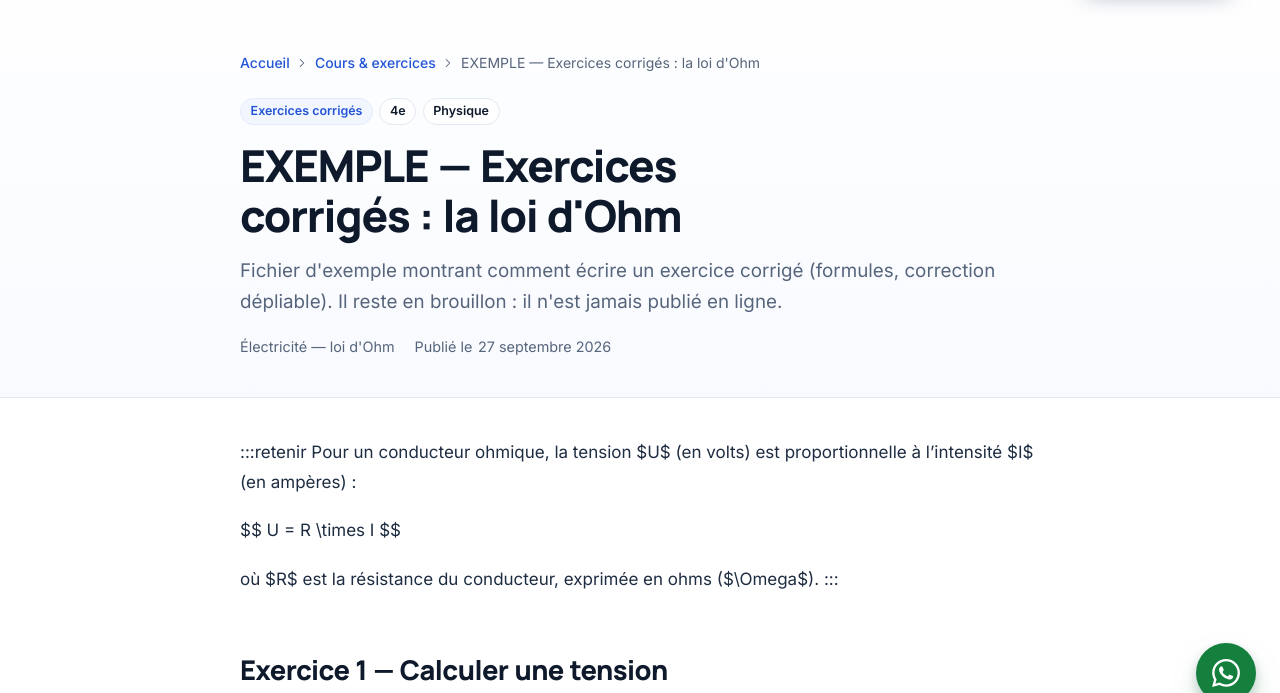
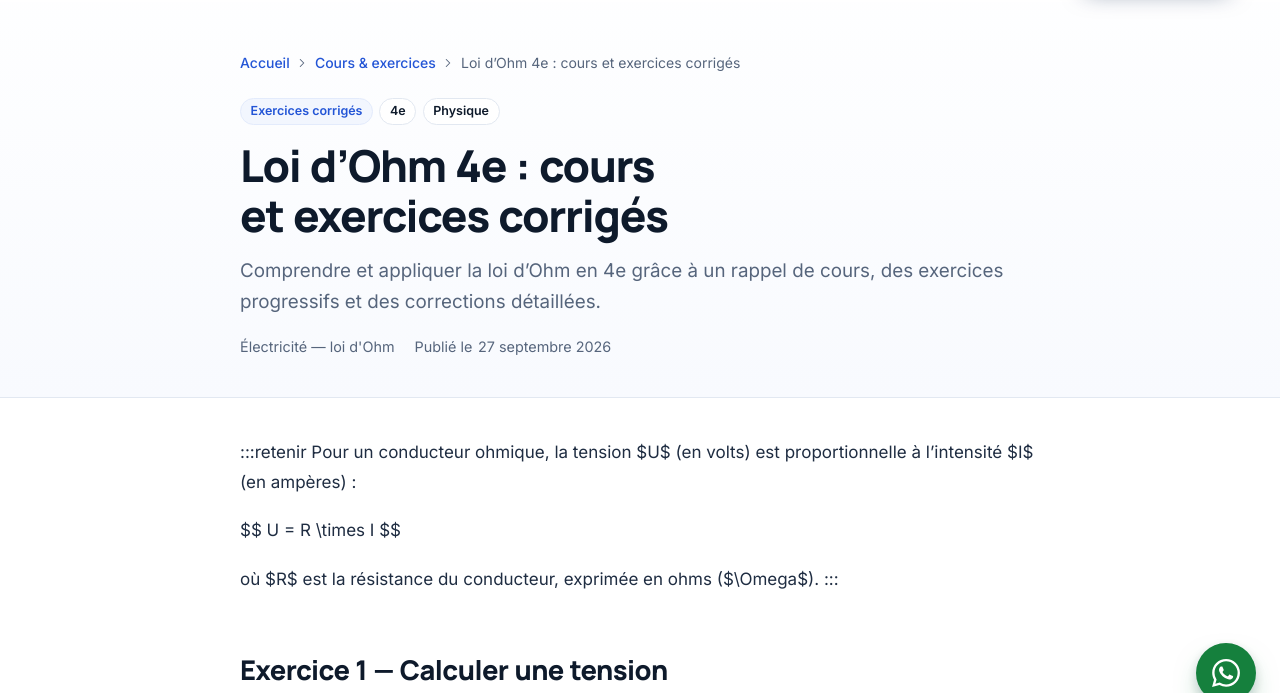
Before and after one commit to afrigerance-commits/Xam-Xam-Academy-website, an Astro site: page /ressources/exemple-exercices-loi-d-ohm in a window 1280 px wide. Shown: the part 73-766 px from the top of the page. Built offline with nearby package versions, Linux system fonts and the light colour scheme; Astro itself is replaced by a stand-in of ours.

Commit message:
Turn Ohm law example into first real SEO lesson

```diff
--- a/src/content/ressources/exemple-exercices-loi-d-ohm.md
+++ b/src/content/ressources/exemple-exercices-loi-d-ohm.md
@@ -1,10 +1,10 @@
 ---
-titre: "EXEMPLE — Exercices corrigés : la loi d'Ohm"
+titre: "Loi d’Ohm 4e : cours et exercices corrigés"
 type: Exercices corrigés
 niveau: 4e
 matiere: Physique
 chapitre: Électricité — loi d'Ohm
-description: "Fichier d'exemple montrant comment écrire un exercice corrigé (formules, correction dépliable). Il reste en brouillon : il n'est jamais publié en ligne."
+description: "Comprendre et appliquer la loi d’Ohm en 4e grâce à un rappel de cours, des exercices progressifs et des corrections détaillées."
 date: 2026-09-27
 fichier: ''
 brouillon: false
```
